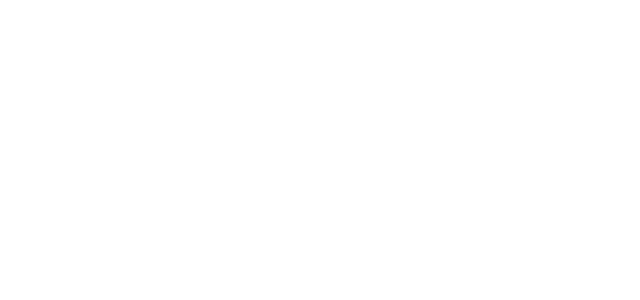
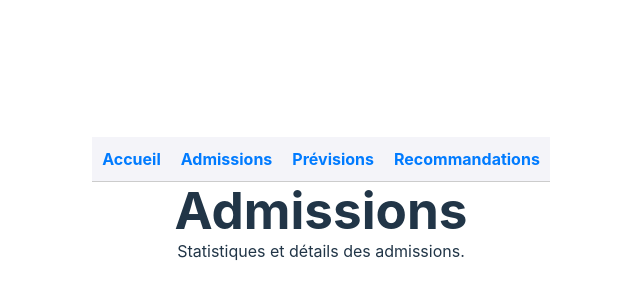
Before and after one commit to LoicChazeau/PredictHealth, a Vue app: page /admissions in a window 1280 px wide. Before the commit this address had no page. Shown: the part 200-500 px from the top of the page, without its empty margins (319-959 px from the left). Built offline with nearby package versions, Linux system fonts and the light colour scheme.

Commit message:
add basic nav + 4 views

```diff
--- a/src/App.vue
+++ b/src/App.vue
@@ -1,8 +1,42 @@
 <template>
-  <v-app>
+  <div>
+    <nav>
+      <ul>
+        <li><router-link to="/">Accueil</router-link></li>
+        <li><router-link to="/admissions">Admissions</router-link></li>
+        <li><router-link to="/previsions">Prévisions</router-link></li>
+        <li><router-link to="/recommandations">Recommandations</router-link></li>
+      </ul>
+    </nav>
+
     <router-view />
-  </v-app>
+  </div>
 </template>
 
 <script setup>
 </script>
+
+<style>
+nav ul {
+  display: flex;
+  gap: 20px;
+  list-style-type: none;
+  padding: 10px;
+  background: #f4f4f9;
+  border-bottom: 1px solid #ccc;
+}
+
+nav ul li {
+  display: inline;
+}
+
+nav ul li a {
+  text-decoration: none;
+  color: #007bff;
+  font-weight: bold;
+}
+
+nav ul li a:hover {
+  color: #0056b3;
+}
+</style>
--- a/src/router/index.js
+++ b/src/router/index.js
@@ -1,17 +1,23 @@
 import { createRouter, createWebHistory } from 'vue-router'
+
+// Import des pages
 import Home from '../views/Home.vue'
+import Admissions from '../views/Admissions.vue'
+import Previsions from '../views/Previsions.vue'
+import Recommandations from '../views/Recommandations.vue'
 
+// Configuration des routes
 const routes = [
-    {
-        path: '/',
-        name: 'Home',
-        component: Home
-    },
+  { path: '/', name: 'Home', component: Home },
+  { path: '/admissions', name: 'Admissions', component: Admissions },
+  { path: '/previsions', name: 'Previsions', component: Previsions },
+  { path: '/recommandations', name: 'Recommandations', component: Recommandations }
 ]
 
+// Création du router
 const router = createRouter({
-    history: createWebHistory(import.meta.env.BASE_URL),
-    routes,
+  history: createWebHistory(import.meta.env.BASE_URL),
+  routes
 })
 
 export default router
--- /dev/null
+++ b/src/views/Admissions.vue
@@ -0,0 +1,9 @@
+<template>
+    <div>
+        <h1>Admissions</h1>
+        <p>Statistiques et détails des admissions.</p>
+    </div>
+</template>
+
+<script setup>
+</script>
--- /dev/null
+++ b/src/views/Previsions.vue
@@ -0,0 +1,9 @@
+<template>
+    <div>
+        <h1>Prévisions</h1>
+        <p>Projections et prédictions des besoins hospitaliers.</p>
+    </div>
+</template>
+
+<script setup>
+</script>
--- /dev/null
+++ b/src/views/Recommandations.vue
@@ -0,0 +1,9 @@
+<template>
+    <div>
+        <h1>Recommandations</h1>
+        <p>Conseils pour optimiser les ressources hospitalières.</p>
+    </div>
+</template>
+
+<script setup>
+</script>
```
